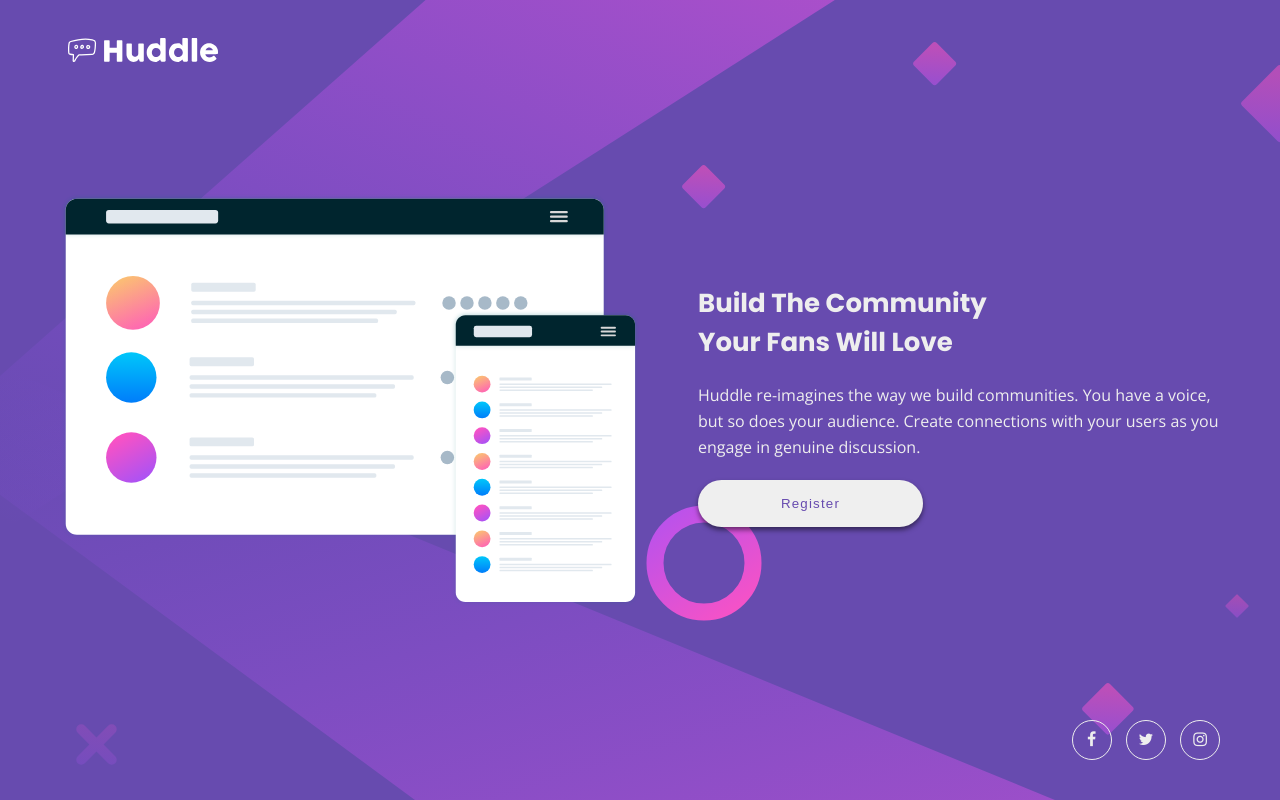
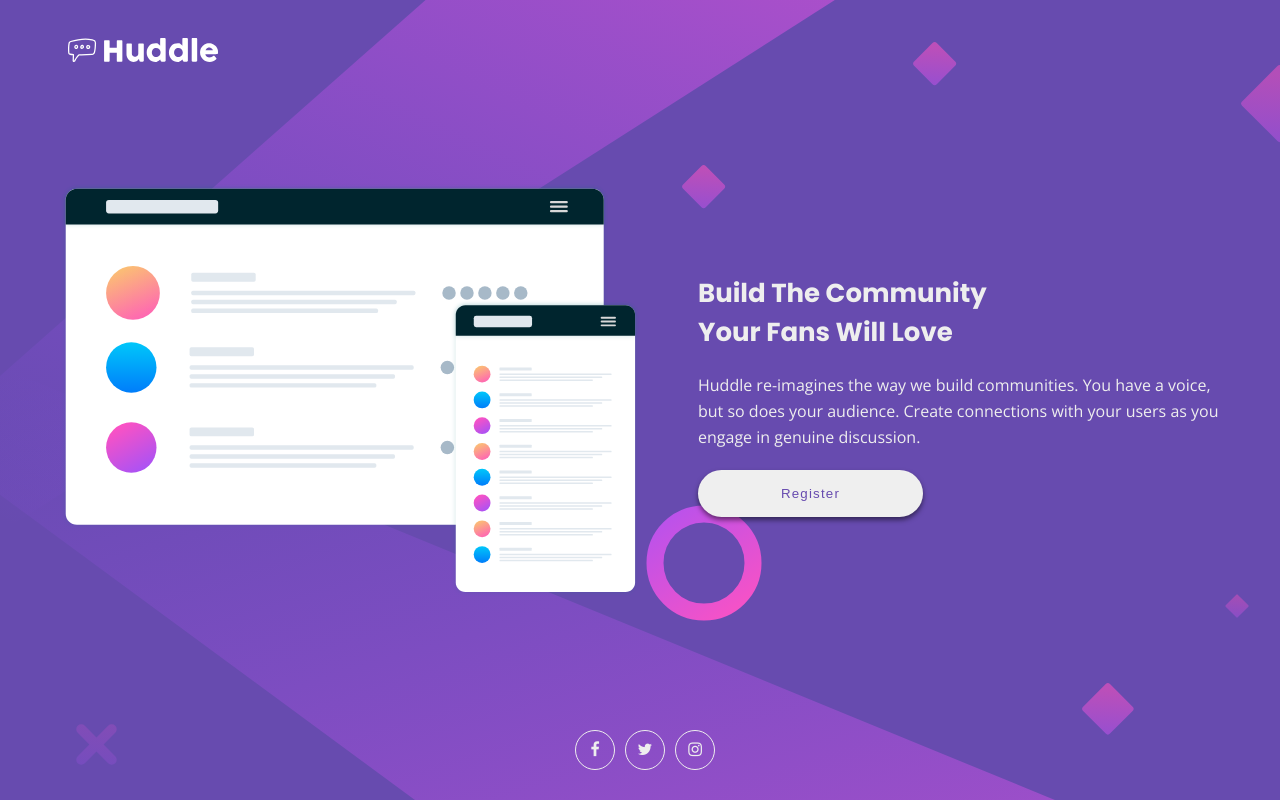
Before and after one commit to byRedHunter/challenge-landing-page, a plain HTML site: page index.html in a window 1280 px wide. Drawn offline with nearby package versions, Linux system fonts and the light colour scheme.

Commit message:
fix more bugs

```diff
--- a/assets/css/main.css
+++ b/assets/css/main.css
@@ -37,7 +37,7 @@ main {
 	background-position: center top;
 	padding: 30px 25px;
 	display: grid;
-	grid-template: 50px 1fr 50px / 1fr;
+	grid-template: 50px 1fr 70px / 1fr;
 }
 
 main .logo {
@@ -95,6 +95,9 @@ main ul.social {
 	width: 100%;
 	text-align: center;
 	list-style: none;
+  	display: flex;
+  	justify-content: center;
+  	align-items: flex-end;
 }
 main ul.social li {
 	display: inline-block;
@@ -120,7 +123,7 @@ main ul.social li:hover a {
 
 @media screen and (min-width: 500px) {
 	main .content img {
-		width: 80%;
+		width: 75%;
 	}
 }
 @media screen and (min-width: 600px) {
```
